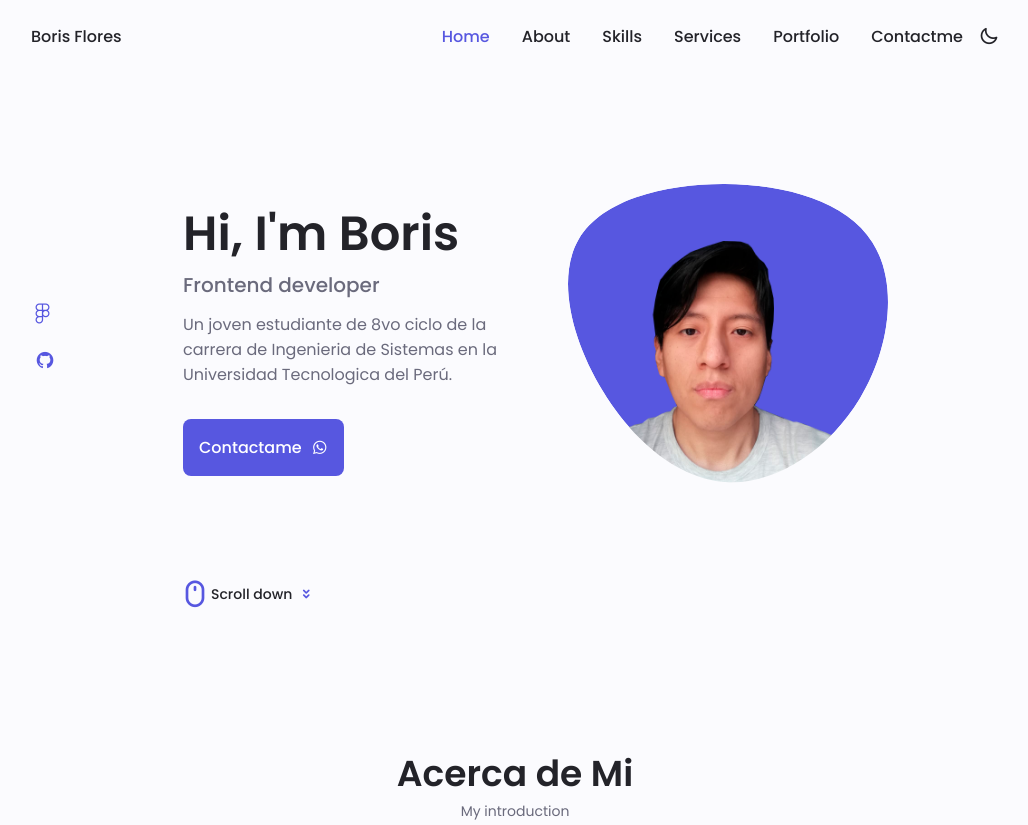
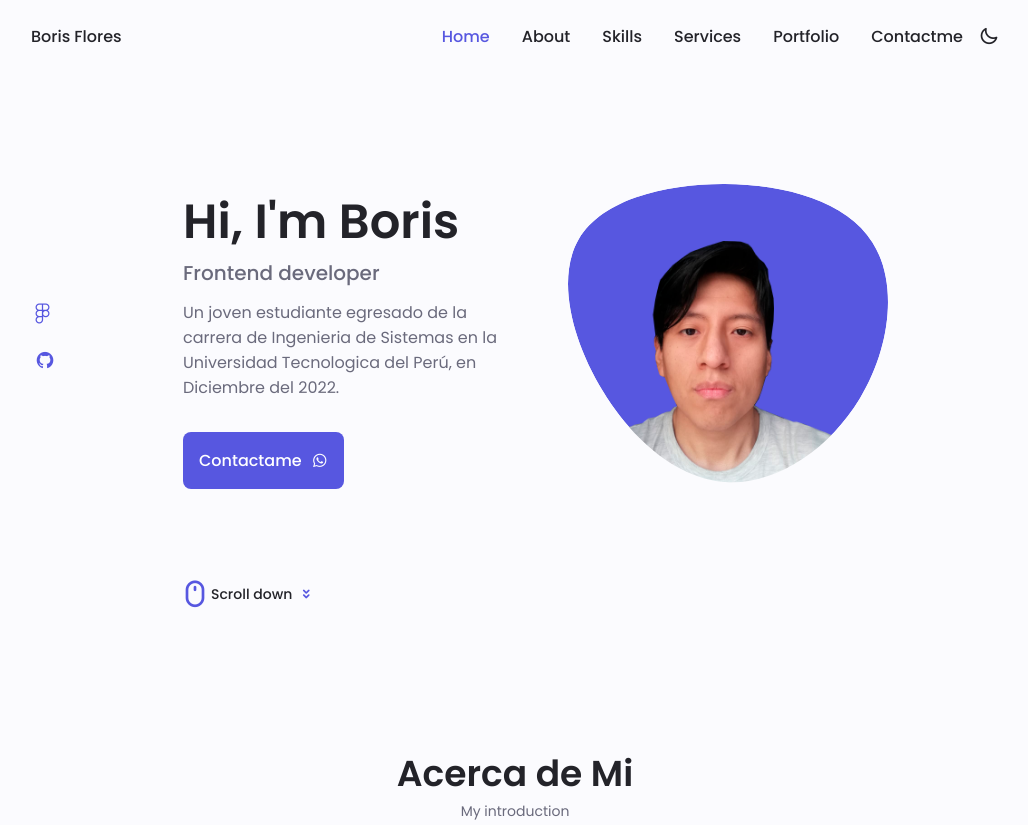
Before and after one commit to Borisfc23/PortafolioBoris, a plain HTML site: page index.html in a window 1280 px wide. Shown: the top 825 px of the page, without its empty margins (125-1153 px from the left). Drawn offline with nearby package versions, Linux system fonts and the light colour scheme.

Commit message:
Update index.html

```diff
--- a/index.html
+++ b/index.html
@@ -101,8 +101,8 @@
             <h1 class="home__title">Hi, I'm Boris</h1>
             <h3 class="home__subtitle">Frontend developer</h3>
             <p class="home__description">
-              Un joven estudiante de 8vo ciclo de la carrera de Ingenieria de
-              Sistemas en la Universidad Tecnologica del Perú.
+              Un joven estudiante egresado de la carrera de Ingenieria de
+              Sistemas en la Universidad Tecnologica del Perú, en Diciembre del 2022.
             </p>
             <a href="https://api.whatsapp.com/send?phone=51937102717&text=Hola,%20acabo%20de%20ver%20tu%20Portafolio.%20Me%20gustaria%20Contactar%20contigo!!"
               class="button button--flex" target="_blank">
```
